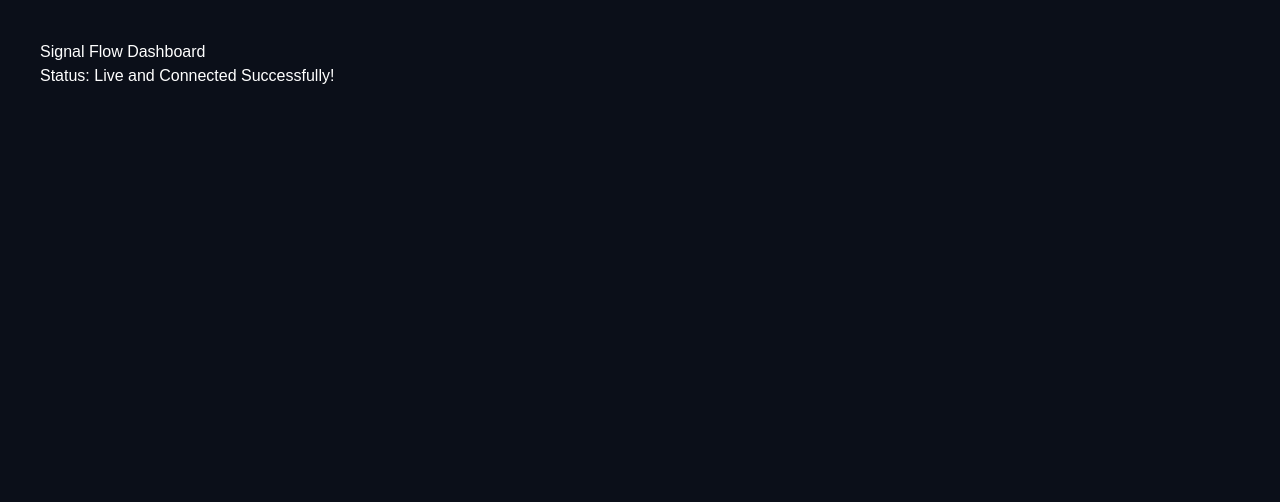
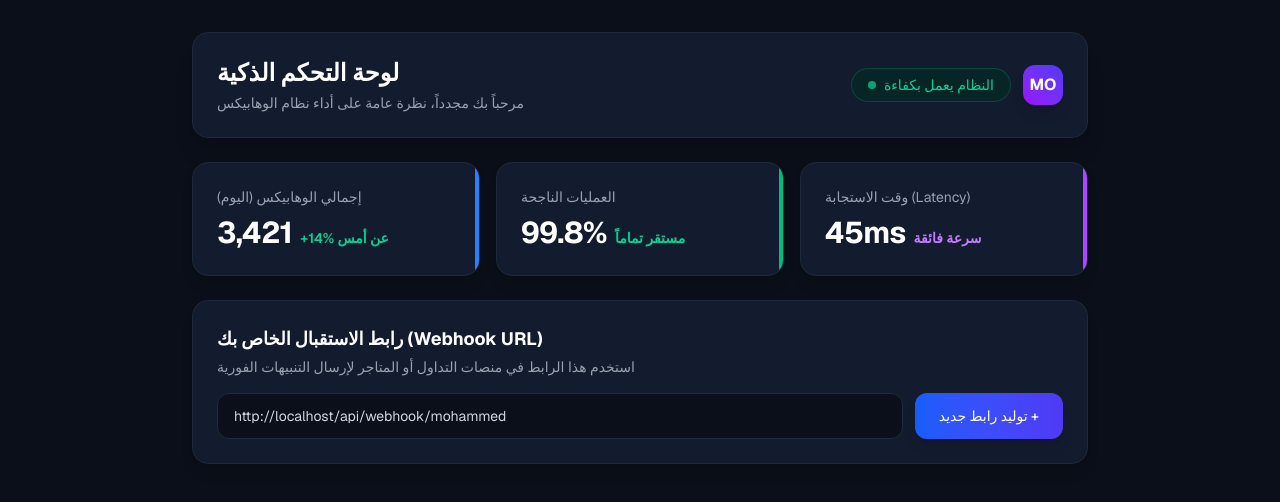
Before and after one commit to hamato19/signal-flow-dashboard, a Next.js app: page /dashboard in a window 1280 px wide. Shown: the top 502 px of the page. Built offline with nearby package versions, Linux system fonts and the light colour scheme.

Commit message:
Update page.tsx

```diff
--- a/src/app/dashboard/page.tsx
+++ b/src/app/dashboard/page.tsx
@@ -1,8 +1,99 @@
-export default function Home() {
+'use client';
+import { useEffect, useState } from 'react';
+
+export default function DashboardPage() {
+  const [username, setUsername] = useState('');
+  const [webhookUrl, setWebhookUrl] = useState('');
+
+  useEffect(() => {
+    const user = localStorage.getItem('signal_user') || 'Mohammed';
+    setUsername(user);
+    // توليد رابط الويب هوك بناءً على النطاق الحالي واسم المستخدم
+    if (typeof window !== 'undefined') {
+      setWebhookUrl(`${window.location.origin}/api/webhook/${user.toLowerCase()}`);
+    }
+  }, []);
+
+  const generateNewWebhook = () => {
+    const randomSuffix = Math.random().toString(36).substring(7);
+    setWebhookUrl(`${window.location.origin}/api/webhook/${username.toLowerCase()}-${randomSuffix}`);
+  };
+
   return (
-    <main style={{ padding: '40px', fontFamily: 'sans-serif', background: '#0b0f19', color: '#fff', minHeight: '100vh' }}>
-      <h1>Signal Flow Dashboard</h1>
-      <p>Status: Live and Connected Successfully!</p>
+    <main className="min-h-screen bg-[#0b0f19] text-white p-4 md:p-8 font-sans">
+      <div className="max-w-4xl mx-auto space-y-6">
+
+        {/* الهيدر */}
+        <div className="flex flex-col md:flex-row justify-between items-start md:items-center bg-[#131b2e] border border-gray-800 p-6 rounded-2xl shadow-xl gap-4">
+          <div>
+            <h1 className="text-2xl font-bold">لوحة التحكم الذكية</h1>
+            <p className="text-gray-400 text-sm mt-1">مرحباً بك مجدداً، نظرة عامة على أداء نظام الوهابيكس</p>
+          </div>
+          <div className="flex items-center gap-3">
+            <span className="inline-flex items-center gap-2 bg-emerald-950/60 border border-emerald-800/60 text-emerald-400 px-4 py-1.5 rounded-full text-sm">
+              <span className="w-2 h-2 rounded-full bg-emerald-400 animate-pulse"></span>
+              النظام يعمل بكفاءة
+            </span>
+            <div className="bg-gradient-to-tr from-purple-600 to-indigo-600 w-10 h-10 rounded-xl flex items-center justify-center font-bold text-white shadow-lg">
+              {username.slice(0, 2).toUpperCase()}
+            </div>
+          </div>
+        </div>
+
+        {/* الإحصائيات */}
+        <div className="grid grid-cols-1 md:grid-cols-3 gap-4">
+          <div className="bg-[#131b2e] border border-gray-800 p-6 rounded-2xl shadow-lg relative overflow-hidden">
+            <div className="absolute top-0 right-0 w-1 h-full bg-blue-500"></div>
+            <p className="text-gray-400 text-sm mb-2">إجمالي الوهابيكس (اليوم)</p>
+            <div className="flex items-baseline gap-2">
+              <span className="text-3xl font-bold tracking-tight">3,421</span>
+              <span className="text-emerald-400 text-sm font-semibold">+14% عن أمس</span>
+            </div>
+          </div>
+
+          <div className="bg-[#131b2e] border border-gray-800 p-6 rounded-2xl shadow-lg relative overflow-hidden">
+            <div className="absolute top-0 right-0 w-1 h-full bg-emerald-500"></div>
+            <p className="text-gray-400 text-sm mb-2">العمليات الناجحة</p>
+            <div className="flex items-baseline gap-2">
+              <span className="text-3xl font-bold tracking-tight">99.8%</span>
+              <span className="text-emerald-400 text-sm font-semibold">مستقر تماماً</span>
+            </div>
+          </div>
+
+          <div className="bg-[#131b2e] border border-gray-800 p-6 rounded-2xl shadow-lg relative overflow-hidden">
+            <div className="absolute top-0 right-0 w-1 h-full bg-purple-500"></div>
+            <p className="text-gray-400 text-sm mb-2">وقت الاستجابة (Latency)</p>
+            <div className="flex items-baseline gap-2">
+              <span className="text-3xl font-bold tracking-tight">45ms</span>
+              <span className="text-purple-400 text-sm font-semibold">سرعة فائقة</span>
+            </div>
+          </div>
+        </div>
+
+        {/* قسم الويب هوك */}
+        <div className="bg-[#131b2e] border border-gray-800 p-6 rounded-2xl shadow-lg space-y-4">
+          <div>
+            <h2 className="text-lg font-bold">رابط الاستقبال الخاص بك (Webhook URL)</h2>
+            <p className="text-gray-400 text-sm mt-1">استخدم هذا الرابط في منصات التداول أو المتاجر لإرسال التنبيهات الفورية</p>
+          </div>
+
+          <div className="flex flex-col md:flex-row gap-3">
+            <input
+              type="text"
+              readOnly
+              value={webhookUrl}
+              className="w-full bg-[#0b0f19] border border-gray-800 rounded-xl px-4 py-3 text-gray-300 text-sm focus:outline-none"
+            />
+            <button
+              onClick={generateNewWebhook}
+              className="bg-gradient-to-r from-blue-600 to-indigo-600 hover:opacity-90 text-white font-medium px-6 py-3 rounded-xl transition text-sm whitespace-nowrap shadow-lg"
+            >
+              توليد رابط جديد +
+            </button>
+          </div>
+        </div>
+
+      </div>
     </main>
   );
 }
```
